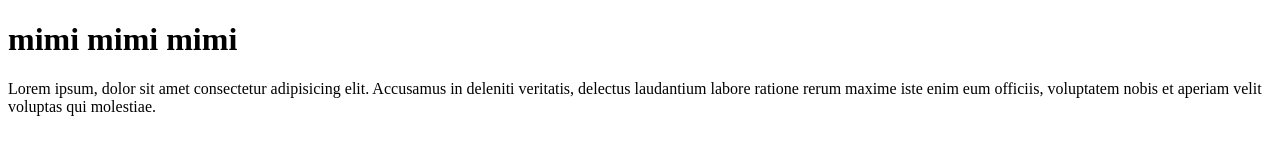
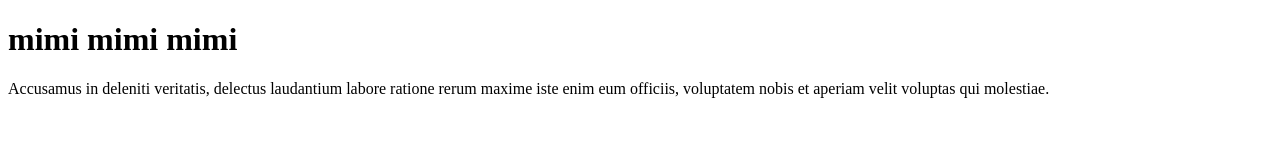
Before and after one commit to swika1/test, a plain HTML site: page index.html in a window 1280 px wide. Drawn offline with Linux system fonts and the light colour scheme.

Commit message:
modifiyit bach n meurgi

```diff
--- a/index.html
+++ b/index.html
@@ -5,7 +5,7 @@
     <meta name="viewport" content="width=device-width, initial-scale=1.0">
     <title>Test git</title>
     <h1> mimi mimi mimi </h1>
-    <p>Lorem ipsum, dolor sit amet consectetur adipisicing elit. Accusamus in deleniti veritatis, delectus laudantium labore ratione rerum maxime iste enim eum officiis, voluptatem nobis et aperiam velit voluptas qui molestiae.</p>
+    <p> Accusamus in deleniti veritatis, delectus laudantium labore ratione rerum maxime iste enim eum officiis, voluptatem nobis et aperiam velit voluptas qui molestiae.</p>
 </head>
 <body>
 
```
